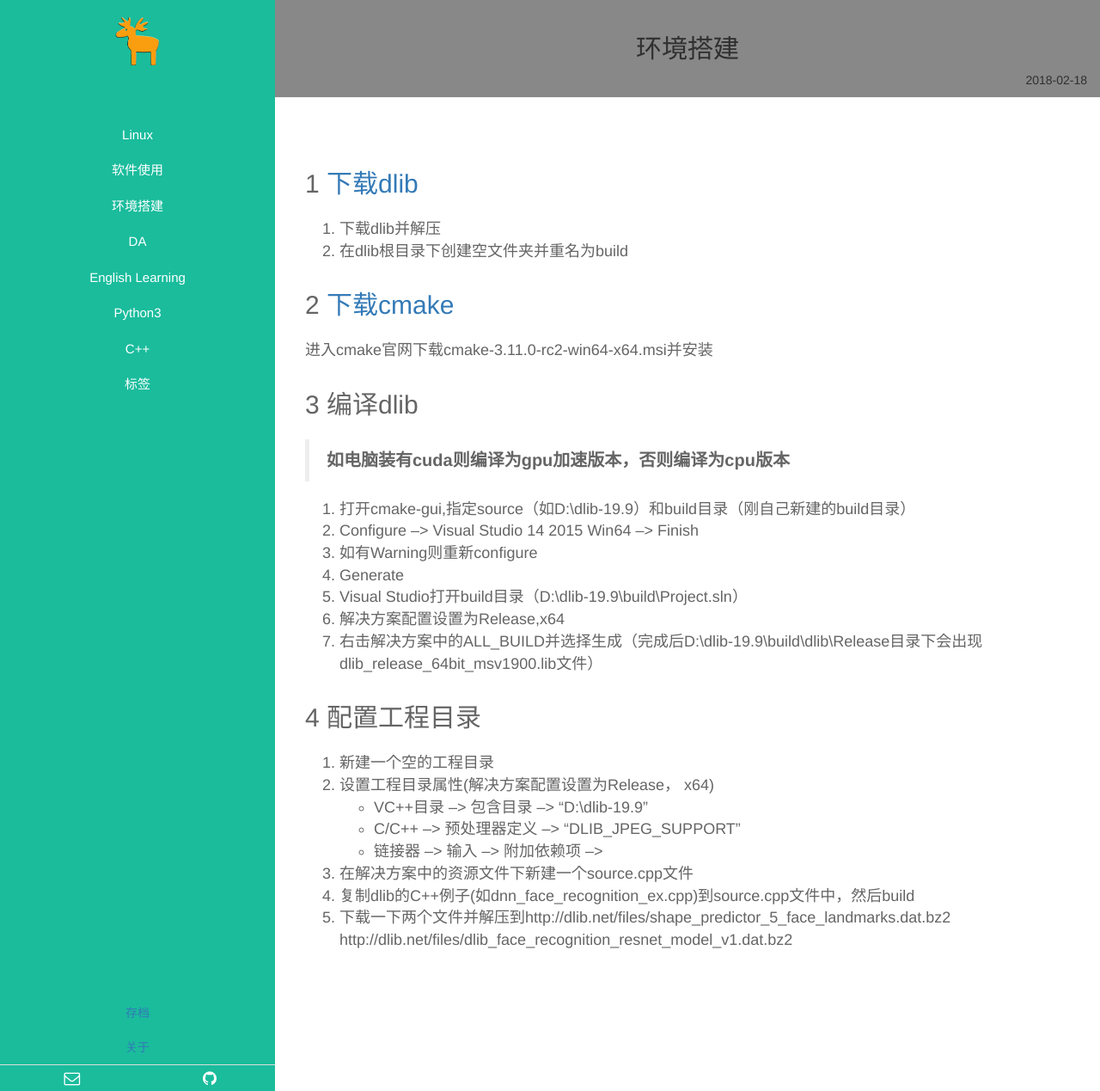
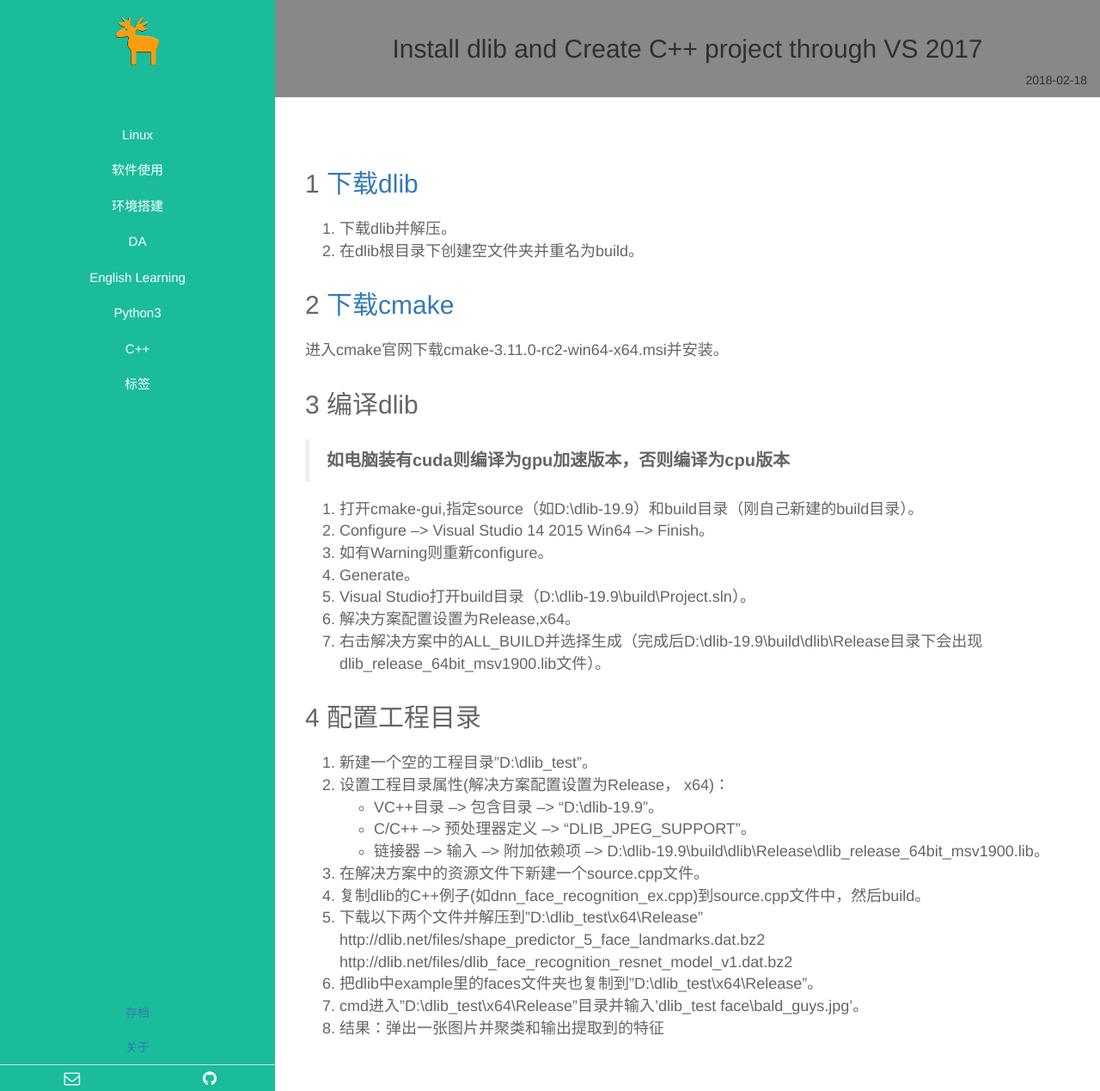
Before and after one commit to zjj421/zjj421.github.io, a Jekyll site: the page built from _posts/环境搭建/2018-2-18-Install dlib and Create C++ project through VS2017.md, in a window 1280 px wide. Shown: the whole page at 86% size. Built offline with Jekyll 4.4.1, drawn with Linux system fonts in a browser that asks for light colours.

Commit message:
alter dlib

```diff
--- a/_posts/环境搭建/2018-2-18-Install dlib and Create C++ project through VS2017.md
+++ b/_posts/环境搭建/2018-2-18-Install dlib and Create C++ project through VS2017.md
@@ -1,37 +1,41 @@
 ---
 layout: post
-title: 环境搭建
-category: C++
-tags: C++
+title: Install dlib and Create C++ project through VS 2017
+category: 环境搭建
+tags: 环境搭建
 keywords:
 description:
 ---
 
 ## 1 [下载dlib](http://dlib.net/)
-1. 下载dlib并解压
-3. 在dlib根目录下创建空文件夹并重名为build
+1. 下载dlib并解压。
+3. 在dlib根目录下创建空文件夹并重名为build。
 
 ## 2 [下载cmake](https://cmake.org/download/)
-进入cmake官网下载cmake-3.11.0-rc2-win64-x64.msi并安装
+进入cmake官网下载cmake-3.11.0-rc2-win64-x64.msi并安装。
 
 ## 3 编译dlib
 > **如电脑装有cuda则编译为gpu加速版本，否则编译为cpu版本**
 
-1. 打开cmake-gui,指定source（如D:\dlib-19.9）和build目录（刚自己新建的build目录）
-2. Configure --> Visual Studio 14 2015 Win64 --> Finish
-3. 如有Warning则重新configure
-4. Generate
-5. Visual Studio打开build目录（D:\dlib-19.9\build\Project.sln）
-6. 解决方案配置设置为Release,x64
-7. 右击解决方案中的ALL_BUILD并选择生成（完成后D:\dlib-19.9\build\dlib\Release目录下会出现dlib_release_64bit_msv1900.lib文件）
+1. 打开cmake-gui,指定source（如D:\dlib-19.9）和build目录（刚自己新建的build目录）。
+2. Configure --> Visual Studio 14 2015 Win64 --> Finish。
+3. 如有Warning则重新configure。
+4. Generate。
+5. Visual Studio打开build目录（D:\dlib-19.9\build\Project.sln）。
+6. 解决方案配置设置为Release,x64。
+7. 右击解决方案中的ALL_BUILD并选择生成（完成后D:\dlib-19.9\build\dlib\Release目录下会出现dlib_release_64bit_msv1900.lib文件）。
 
 ## 4 配置工程目录
-1. 新建一个空的工程目录
-2. 设置工程目录属性(解决方案配置设置为Release， x64)
-  - VC++目录 --> 包含目录 --> "D:\dlib-19.9"
-  - C/C++ --> 预处理器定义 --> "DLIB_JPEG_SUPPORT"
-  - 链接器 --> 输入 --> 附加依赖项 -->
-2. 在解决方案中的资源文件下新建一个source.cpp文件
-3. 复制dlib的C++例子(如dnn_face_recognition_ex.cpp)到source.cpp文件中，然后build
-4. 下载一下两个文件并解压到http://dlib.net/files/shape_predictor_5_face_landmarks.dat.bz2
+1. 新建一个空的工程目录"D:\dlib_test"。
+2. 设置工程目录属性(解决方案配置设置为Release， x64)：
+  - VC++目录 --> 包含目录 --> "D:\dlib-19.9"。
+  - C/C++ --> 预处理器定义 --> "DLIB_JPEG_SUPPORT"。
+  - 链接器 --> 输入 --> 附加依赖项 --> D:\dlib-19.9\build\dlib\Release\dlib_release_64bit_msv1900.lib。
+2. 在解决方案中的资源文件下新建一个source.cpp文件。
+3. 复制dlib的C++例子(如dnn_face_recognition_ex.cpp)到source.cpp文件中，然后build。
+4. 下载以下两个文件并解压到"D:\dlib_test\x64\Release"
+http://dlib.net/files/shape_predictor_5_face_landmarks.dat.bz2
 http://dlib.net/files/dlib_face_recognition_resnet_model_v1.dat.bz2
+5. 把dlib中example里的faces文件夹也复制到"D:\dlib_test\x64\Release"。
+6. cmd进入"D:\dlib_test\x64\Release"目录并输入'dlib_test face\bald_guys.jpg'。
+7. 结果：弹出一张图片并聚类和输出提取到的特征
```
